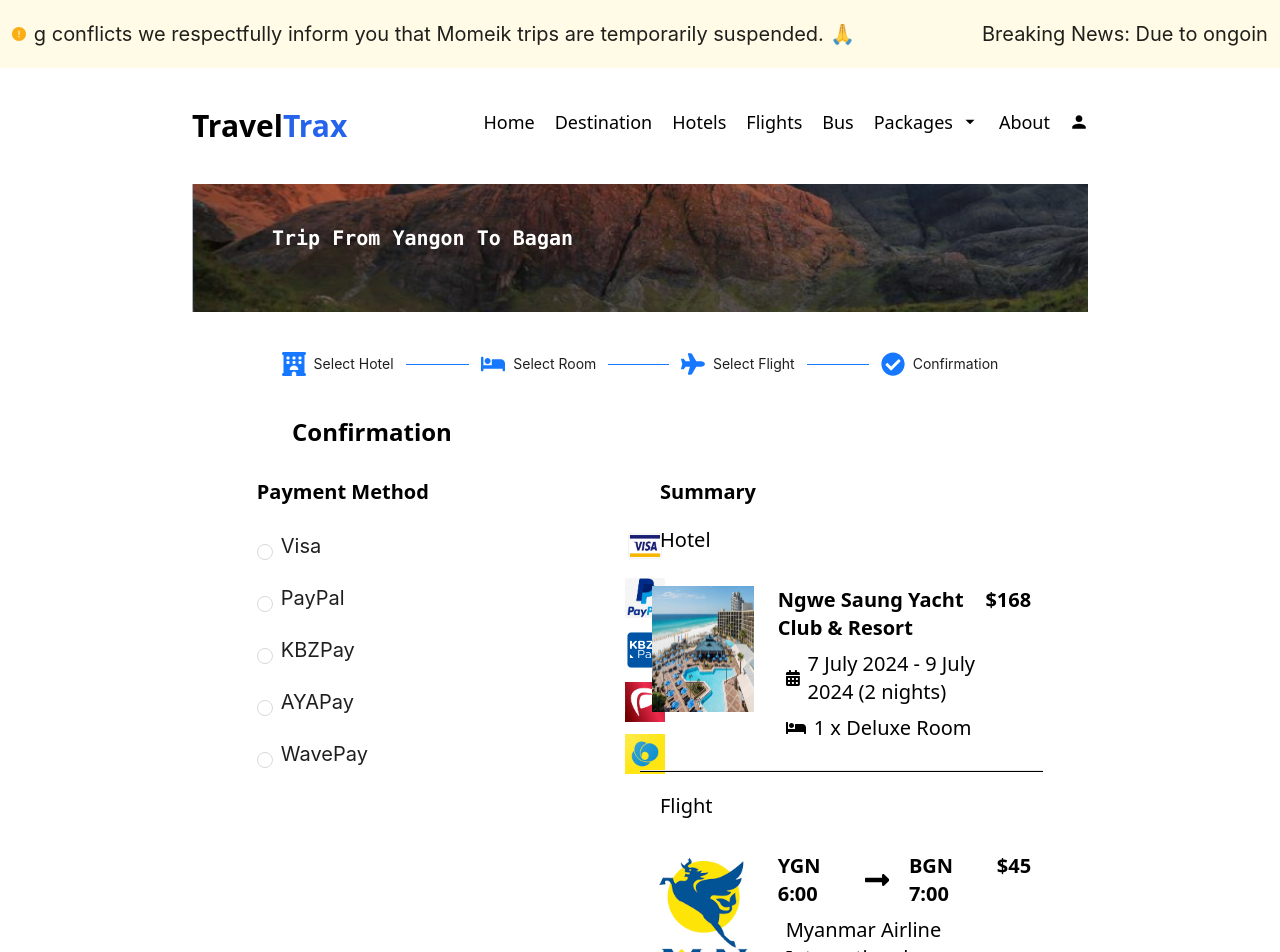
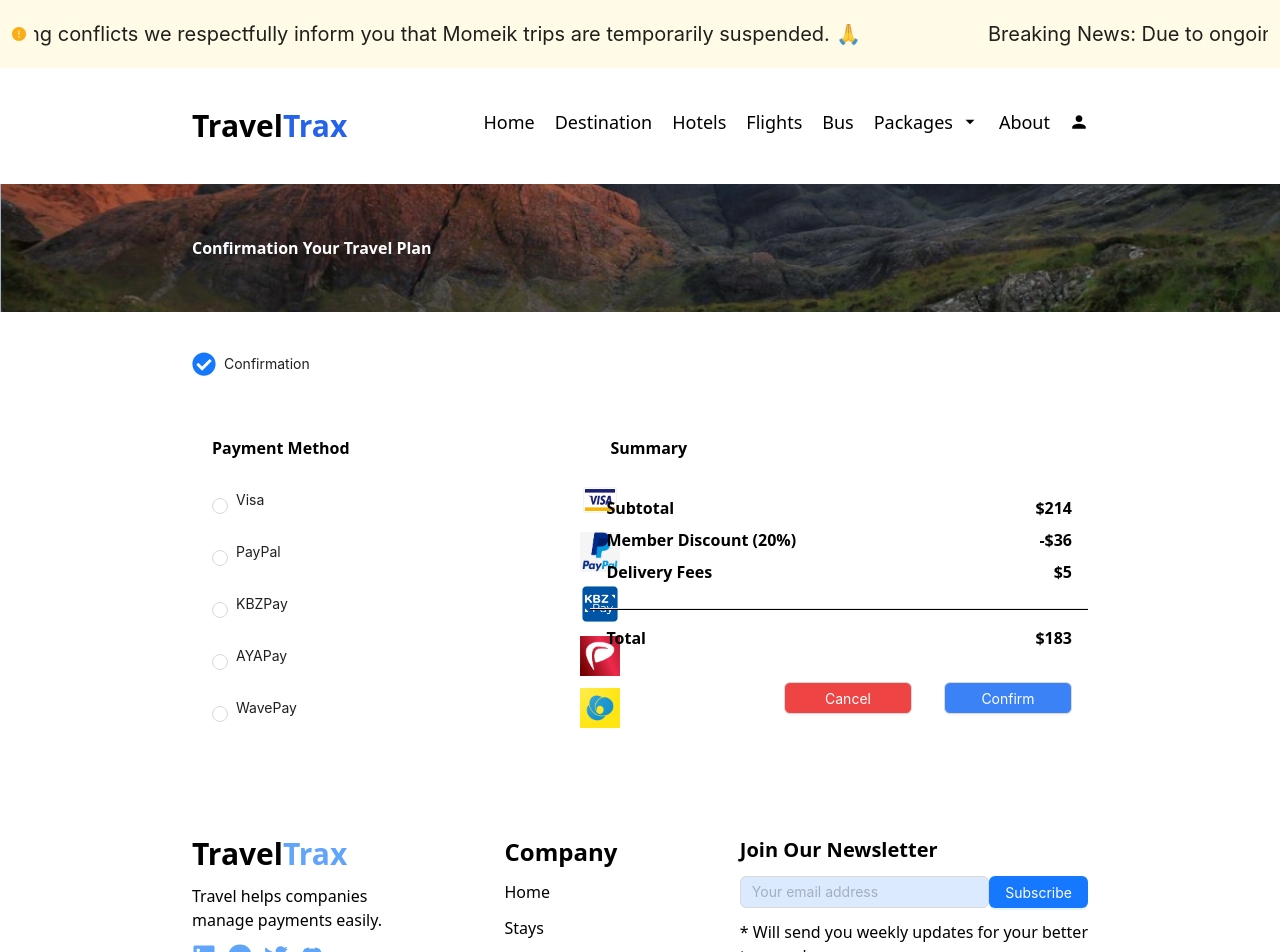
Before and after one commit to kmthein/travel-client, a React (Vite) app: page /confirmation in a window 1280 px wide. Shown: the top 952 px of the page. Built offline with nearby package versions, Linux system fonts and the light colour scheme.

Commit message:
hotel filter done

```diff
--- a/src/components/user/common/Navbar.jsx
+++ b/src/components/user/common/Navbar.jsx
@@ -27,9 +27,9 @@ const Navbar = () => {
   const userItems = [
     {
       label: <span onClick={() => dispatch(logoutUser())}>Logout</span>,
-      key: "1"
-    }
-  ]
+      key: "1",
+    },
+  ];
 
   return (
     <div>
@@ -79,7 +79,7 @@ const Navbar = () => {
                     className="cursor-pointer"
                     icon={
                       user?.image?.length != 0 ? (
-                      <img src={user?.image} />
+                        <img src={user?.image[0]?.imgUrl} />
                       ) : (
                         <BiUser />
                       )
--- /dev/null
+++ b/src/components/user/common/SelectStep.jsx
@@ -0,0 +1,50 @@
+import { Steps } from "antd";
+import React from "react";
+import { FaBed, FaCheckCircle, FaHotel, FaPlane } from "react-icons/fa";
+import { useSelector } from "react-redux";
+import { selectState } from "../../../features/select/SelectSlice";
+import { useLocation } from "react-router-dom";
+
+const SelectStep = () => {
+  const { hotelOnly, flightOnly, hotelPlusFlight, busOnly, hotelPlusBus } =
+    useSelector(selectState);
+
+  const location = useLocation();
+  const { pathname } = location;
+
+  console.log(pathname);
+
+  const items = [];
+
+  if (hotelOnly || hotelPlusBus || hotelPlusFlight) {
+    items.push({
+      title: "Select Hotel",
+      status: "finish",
+      icon: <FaHotel />,
+    });
+    items.push({
+      title: "Select Room",
+      status: pathname == "/rooms" ? "process" : "finish",
+      icon: <FaBed />,
+    });
+  }
+  if (flightOnly || hotelPlusFlight) {
+    items.push({
+      title: "Select Flight",
+      status: "finish",
+      icon: <FaPlane />,
+    });
+  }
+  items.push({
+    title: "Confirmation",
+    status: pathname == "/confirmation" ? "process" : "wait",
+    icon: <FaCheckCircle />,
+  });
+  return (
+    <>
+      <Steps size="small" items={items} />
+    </>
+  );
+};
+
+export default SelectStep;
--- a/src/components/user/hotel/Hotel.jsx
+++ b/src/components/user/hotel/Hotel.jsx
@@ -17,7 +17,7 @@ import { getAllHotels } from "../../../api/hotel";
 import noImg from "../../../assets/img/common/no_img.jpg";
 import { useNavigate, useSearchParams } from "react-router-dom";
 import { useDispatch } from "react-redux";
-import { addPlan, saveHotel } from "../../../features/select/SelectSlice";
+import { addPlan, selectHotel } from "../../../features/select/SelectSlice";
 
 function Hotel() {
   const [allHotels, setAllHotels] = useState([]);
@@ -27,6 +27,7 @@ function Hotel() {
   const [numberOfGuest, setNumberOfGuest] = useState(1);
   const [notFound, setNotFound] = useState(false);
   const [filteredHotel, setFilteredHotel] = useState([]);
+  const [daysBetween, setDaysBetween] = useState(null);
 
   const [form] = Form.useForm();
 
@@ -116,10 +117,29 @@ function Hotel() {
 
   console.log(input);
 
+  const calculateDaysBetween = (checkIn, checkOut) => {
+    const date1 = new Date(checkIn);
+    const date2 = new Date(checkOut);
+
+    if (date1 > date2) {
+      alert("Check-out date must be after check-in date.");
+      return;
+    }
+
+    const timeDifference = date2 - date1;
+    const daysDifference = timeDifference / (1000 * 3600 * 24);
+
+    setDaysBetween(daysDifference);
+  };
+
   const searchHotelHandler = async (values) => {
     console.log(values);
     setCheckInDate(formattedDate(values.checkin));
     setCheckOutDate(formattedDate(values.checkout));
+    calculateDaysBetween(
+      formattedDate(values.checkin),
+      formattedDate(values.checkout)
+    );
     const res = await getAllHotels();
     let filteredHotels;
     let validHotel;
@@ -142,6 +162,8 @@ function Hotel() {
     setFilteredHotel(validHotel);
   };
 
+  console.log(daysBetween);
+
   const formattedDate = (date) => {
     return date.format("YYYY-MM-DD");
   };
@@ -158,40 +180,29 @@ function Hotel() {
           <Form.Item name="hotel" label="Hotel">
             <Input
               placeholder="Search Hotels"
-              className="w-96"
               prefix={<FaSearch className="text-gray-400" />}
             />
           </Form.Item>
           <Form.Item
             name="checkin"
             label="Check In"
-            rules={[
-              { required: true, message: "Please select a check in date!" },
-            ]}
+            rules={[{ required: true, message: "Select check in date!" }]}
           >
-            <DatePicker
-              placeholder="Check in"
-              suffixIcon={<FaCalendarAlt />}
-              className="w-32"
-            />
+            <DatePicker placeholder="Check in" suffixIcon={<FaCalendarAlt />} />
           </Form.Item>
           <Form.Item
             name="checkout"
             label="Check Out"
-            rules={[
-              { required: true, message: "Please select a check out date!" },
-            ]}
+            rules={[{ required: true, message: "Select check out date!" }]}
           >
             <DatePicker
               placeholder="Check Out"
               suffixIcon={<FaCalendarAlt />}
-              className="w-32"
             />
           </Form.Item>
           <Form.Item name="guest" label="Number of Guest">
             <Select
               defaultValue={1}
-              className="w-32"
               suffixIcon={<FaUser />}
               name="guest"
               options={[
@@ -271,9 +282,11 @@ function Hotel() {
                             addPlan({
                               checkInDate,
                               checkOutDate,
+                              hotel,
+                              totalNight: daysBetween,
                             })
                           );
-                          dispatch(saveHotel(hotel));
+                          dispatch(selectHotel());
                           navigate(`/rooms?hotel=${hotel.id}`);
                         }}
                       >
@@ -333,9 +346,11 @@ function Hotel() {
                             addPlan({
                               checkInDate,
                               checkOutDate,
+                              hotel,
+                              totalNight: daysBetween,
                             })
                           );
-                          dispatch(saveHotel(hotel));
+                          dispatch(selectHotel());
                           navigate(`/rooms?hotel=${hotel.id}`);
                         }}
                       >
--- a/src/features/select/SelectSlice.jsx
+++ b/src/features/select/SelectSlice.jsx
@@ -2,29 +2,45 @@ import { createSlice } from "@reduxjs/toolkit";
 
 const initialState = {
   selectedPlan: {},
-    selectedHotel: null,
-    selectedRoom: null,
-    selectedBus: null,
-    selectedFlight: null
-}
+  hotelOnly: false,
+  flightOnly: false,
+  busOnly: false,
+  hotelPlusFlight: false,
+  hotelPlusBus: false,
+};
 
 const SelectSlice = createSlice({
   name: "select",
   initialState,
   reducers: {
     addPlan: (state, { payload }) => {
-            state.selectedPlan = {...state.selectedPlan, ...payload};
+      state.selectedPlan = { ...state.selectedPlan, ...payload };
     },
-        saveHotel: (state, { payload }) => {
-            state.selectedHotel = payload;
+    selectHotel: (state) => {
+      state.hotelOnly = true;
     },
-        saveRoom: (state, { payload }) => {
-            state.selectedRoom = payload;
+    selectFlight: (state) => {
+      state.flightOnly = true;
     },
+    selectBus: (state) => {
+      state.BusOnly = true;
+    },
+    selectHotelPlusFlight: (state) => {
+      state.hotelPlusFlight = true;
+    },
+    selectHotelPlusBus: (state) => {
+      state.hotelPlusBus = true;
+    },
+  },
+});
 
-    }
-})
-
-export const { addPlan, saveHotel, saveRoom } = SelectSlice.actions;
+export const {
+  addPlan,
+  selectHotel,
+  selectHotelPlusFlight,
+  selectHotelPlusBus,
+  selectFlight,
+  selectBus,
+} = SelectSlice.actions;
 export const selectState = (state) => state.select;
 export default SelectSlice.reducer;
--- a/src/pages/user/ConfirmationPage.jsx
+++ b/src/pages/user/ConfirmationPage.jsx
@@ -14,60 +14,40 @@ import paypalImg from "../../assets/img/icons/paypal.jpg";
 import kbzImg from "../../assets/img/icons/kbzpay.jpg";
 import ayapayImg from "../../assets/img/icons/ayapay.jpg";
 import wavepayImg from "../../assets/img/icons/wavepay.jpg";
-
 import beachImg from "../../assets/img/hotel/beach_hotel_1.jpg";
 import maiLogo from "../../assets/mai_logo.jpg";
 import { useNavigate } from "react-router-dom";
+import SelectStep from "../../components/user/common/SelectStep";
+import { useSelector } from "react-redux";
+import { selectState } from "../../features/select/SelectSlice";
 
 const ConfirmationPage = () => {
   const [paymentMethod, setPaymentMethod] = useState(null);
   const navigate = useNavigate();
+
+  const { selectedPlan } = useSelector(selectState);
+  const { hotel, room, flightOnly, hotelPlusFlight } = selectedPlan;
+
+  console.log(+selectedPlan.checkInDate);
+  console.log(+selectedPlan.checkOutDate - +selectedPlan.checkInDate);
+
   return (
-    <div className="w-[70%] mx-auto">
+    <>
       <div
         className="flex w-full h-32 bg-blue-100 bg-no-repeat bg-cover"
         style={{ backgroundImage: "url('src/assets/banner.jpg')" }}
       >
-        <p className="ml-20 mt-10 text-xl font-bold text-white font-mono">
-          Trip From Yangon To Bagan
+        <p className="w-[70%] mx-auto flex items-center text-md font-bold text-white">
+          Confirmation Your Travel Plan
         </p>
       </div>
-      <div name="step" className="w-4/5 my-10 mx-auto">
-        <Steps
-          size="small"
-          items={[
-            {
-              title: "Select Hotel",
-              status: "finish",
-              icon: <FaHotel />,
-            },
-            {
-              title: "Select Room",
-              status: "finish",
-              icon: <FaBed />,
-            },
-            {
-              title: "Select Flight",
-              status: "finish",
-              icon: <FaPlane />,
-            },
-            {
-              title: "Confirmation",
-              status: "process",
-              icon: <FaCheckCircle />,
-            },
-          ]}
-        />
+      <div className="w-[70%] mx-auto">
+        <div name="step" className="my-10 mx-auto">
+          <SelectStep />
         </div>
-      <div className="flex items-center ml-20 text-2xl  ">
-        <p className="font-bold ml-5">Confirmation</p>
-      </div>
-      <div
-        name="main"
-        style={{ width: "90%", margin: "10px auto", display: "flex" }}
-      >
-        <div style={{ width: "50%" }}>
-          <p className="text-xl font-bold m-5">Payment Method</p>
+        <div name="main" className="flex gap-10">
+          <div style={{ width: "40%" }}>
+            <p className="text-md font-bold m-5">Payment Method</p>
 
             <div className="ml-5">
               <Radio.Group
@@ -77,35 +57,35 @@ const ConfirmationPage = () => {
                 <div>
                   <Radio value="Visa">
                     <div className="flex justify-between items-center mb-3  w-96 ">
-                    <p className="text-xl">Visa</p>
+                      <p className="text-md">Visa</p>
                       <img src={visaImg} className="w-10 h-10" />
                     </div>
                   </Radio>
 
                   <Radio value="PayPal">
                     <div className="flex justify-between items-center mb-3  w-96 ">
-                    <p className="text-xl">PayPal</p>
+                      <p className="text-md">PayPal</p>
                       <img src={paypalImg} className="w-10 h-10" />
                     </div>
                   </Radio>
 
                   <Radio value="KBZPay">
                     <div className="flex justify-between items-center mb-3  w-96 ">
-                    <p className="text-xl">KBZPay</p>
+                      <p className="text-md">KBZPay</p>
                       <img src={kbzImg} className="w-10 h-10" />
                     </div>
                   </Radio>
 
                   <Radio value="AYAPay">
                     <div className="flex justify-between items-center mb-3  w-96 ">
-                    <p className="text-xl">AYAPay</p>
+                      <p className="text-md">AYAPay</p>
                       <img src={ayapayImg} className="w-10 h-10" />
                     </div>
                   </Radio>
 
                   <Radio value="WavePay">
                     <div className="flex justify-between items-center mb-3  w-96 ">
-                    <p className="text-xl">WavePay</p>
+                      <p className="text-md">WavePay</p>
                       <img src={wavepayImg} className="w-10 h-10" />
                     </div>
                   </Radio>
@@ -115,33 +95,33 @@ const ConfirmationPage = () => {
           </div>
           <div
             style={{
-            width: "50%",
+              width: "60%",
             }}
           >
-          <p className="text-xl font-bold m-5">Summary</p>
+            <p className="text-md font-bold m-5">Summary</p>
+            {hotel && (
+              <>
                 <div>
-            <p className="text-xl  m-5">Hotel</p>
+                  <p className="text-md m-5">Hotel</p>
                   <div className="flex ">
                     <Image
-                src={beachImg}
-                width="200px"
-                height="150px"
-                className="p-3"
+                      src={hotel?.imgUrlList[0]}
+                      className="p-3 object-cover"
                     />
                     <div className="w-full m-3">
                       <div className="flex justify-between ">
-                  <p className="text-xl font-bold ">
-                    Ngwe Saung Yacht Club & Resort
-                  </p>
-                  <p className="text-xl font-bold ">$168</p>
+                        <p className="text-md font-bold ">{hotel?.name}</p>
+                        <p className="text-md font-bold ">$168</p>
                       </div>
-                <div className="flex items-center text-xl m-2">
+                      <div className="flex items-center text-md m-2">
                         <FaCalendarAlt />
                         <p className="ml-2">
-                    7 July 2024 - 9 July 2024 &#40;2 nights&#41;
+                          {selectedPlan?.checkInDate} to{" "}
+                          {selectedPlan?.checkOutDate} &#40;
+                          {selectedPlan?.totalNight} nights&#41;
                         </p>
                       </div>
-                <div className="flex items-center text-xl m-2">
+                      <div className="flex items-center text-md m-2">
                         <FaBed />
                         <p className="ml-2">1 x Deluxe Room</p>
                       </div>
@@ -149,8 +129,13 @@ const ConfirmationPage = () => {
                   </div>
                 </div>
                 <hr className="my-2 h-px bg-black" />
+              </>
+            )}
+            {flightOnly ||
+              (hotelPlusFlight && (
+                <>
                   <div>
-            <p className="text-xl  m-5">Flight</p>
+                    <p className="text-md  m-5">Flight</p>
                     <div className="flex ">
                       <Image
                         src={maiLogo}
@@ -161,33 +146,37 @@ const ConfirmationPage = () => {
                       <div className="w-full m-3">
                         <div className="flex justify-between ">
                           <div className="flex justify-evenly items-center ">
-                    <p className="text-xl font-bold mr-5 ">YGN 6:00 </p>
+                            <p className="text-md font-bold mr-5 ">YGN 6:00 </p>
                             <FaLongArrowAltRight className="size-8 inline mr-5" />
-                    <p className="text-xl font-bold mr-5">BGN 7:00</p>
+                            <p className="text-md font-bold mr-5">BGN 7:00</p>
                           </div>
-                  <p className="text-xl font-bold ">$45</p>
+                          <p className="text-md font-bold ">$45</p>
                         </div>
-                <p className="text-xl m-2">Myanmar Airline International</p>
+                        <p className="text-md m-2">
+                          Myanmar Airline International
+                        </p>
                       </div>
                     </div>
                   </div>
                   <hr className="my-2 h-px bg-black" />
+                </>
+              ))}
             <div name="subtotal" className="p-2">
-            <div className="flex justify-between text-xl font-semibold m-2">
+              <div className="flex justify-between text-md font-semibold m-2">
                 <p>Subtotal</p>
                 <p>$214</p>
               </div>
-            <div className="flex justify-between text-xl font-semibold m-2">
+              <div className="flex justify-between text-md font-semibold m-2">
                 <p>Member Discount &#40;20%&#41; </p>
                 <p>-$36</p>
               </div>
-            <div className="flex justify-between text-xl font-semibold m-2">
+              <div className="flex justify-between text-md font-semibold m-2">
                 <p>Delivery Fees</p>
                 <p>$5</p>
               </div>
             </div>
             <hr className="my-2 h-px bg-black" />
-          <div className="flex justify-between text-xl font-semibold m-2 p-2">
+            <div className="flex justify-between text-md font-semibold m-2 p-2">
               <p>Total</p>
               <p>$183</p>
             </div>
@@ -208,6 +197,7 @@ const ConfirmationPage = () => {
           </div>
         </div>
       </div>
+    </>
   );
 };
 
--- a/src/pages/user/RoomPage.jsx
+++ b/src/pages/user/RoomPage.jsx
@@ -5,14 +5,15 @@ import noImg from "../../assets/img/common/no_img.jpg";
 import roomImg from "../../assets/room.jpg";
 import { useNavigate } from "react-router-dom";
 import { useDispatch, useSelector } from "react-redux";
-import { saveRoom, selectState } from "../../features/select/SelectSlice";
+import { addPlan, selectState } from "../../features/select/SelectSlice";
+import SelectStep from "../../components/user/common/SelectStep";
 
 const RoomPage = () => {
   const navigate = useNavigate();
 
-  const { selectedHotel } = useSelector(selectState);
+  const { selectedPlan, hotelPlusFlight } = useSelector(selectState);
 
-  const { roomList } = selectedHotel;
+  const { roomList } = selectedPlan.hotel;
 
   const dispatch = useDispatch();
 
@@ -21,26 +22,7 @@ const RoomPage = () => {
   return (
     <div className="w-[70%] mx-auto px-4">
       <div className="w-4/5 my-10 mx-auto">
-        <Steps
-          size="small"
-          items={[
-            {
-              title: "Select Hotel",
-              status: "finish",
-              icon: <FaHotel />,
-            },
-            {
-              title: "Select Room",
-              status: "process",
-              icon: <FaBed />,
-            },
-            {
-              title: "Confirmation",
-              status: "wait",
-              icon: <FaCheckCircle />,
-            },
-          ]}
-        />
+        <SelectStep />
       </div>
       <div className="flex items-center ml-20 text-2xl">
         <FaBed />
@@ -52,10 +34,15 @@ const RoomPage = () => {
           roomList.map((room, index) => (
             <div
               key={index}
-              className="my-4 p-4 border border-gray-300 rounded-2xl flex"
+              className="my-4 p-4 border border-gray-300 rounded-2xl flex gap-4"
             >
               <div className="w-1/3 p-2">
-                <Image src={room?.image ? room?.image[0].imgUrl : noImg} width={300} height={300} />
+                <Image
+                  src={room?.image ? room?.image[0].imgUrl : noImg}
+                  width={"100%"}
+                  height={"100%"}
+                  style={{ objectFit: "cover" }}
+                />
               </div>
               <div className="w-2/3 p-2">
                 <div className="flex justify-between">
@@ -75,7 +62,11 @@ const RoomPage = () => {
                   <Button
                     className="bg-blue-500 text-white p-2"
                     onClick={() => {
-                      dispatch(saveRoom(room));
+                      dispatch(
+                        addPlan({
+                          room,
+                        })
+                      );
                       navigate("/confirmation");
                     }}
                   >
```
Lines whose indentation alone changed are shown as unchanged.
